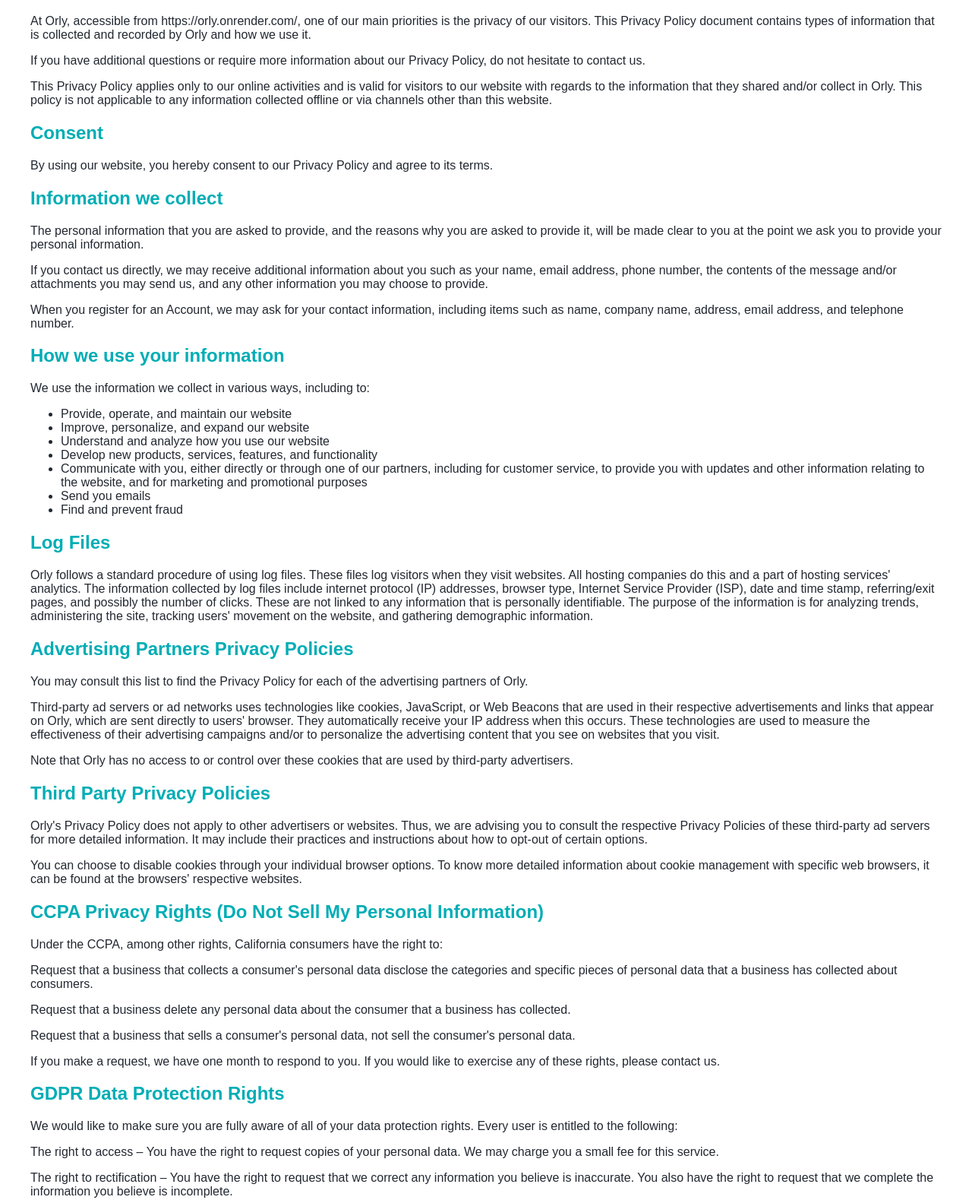
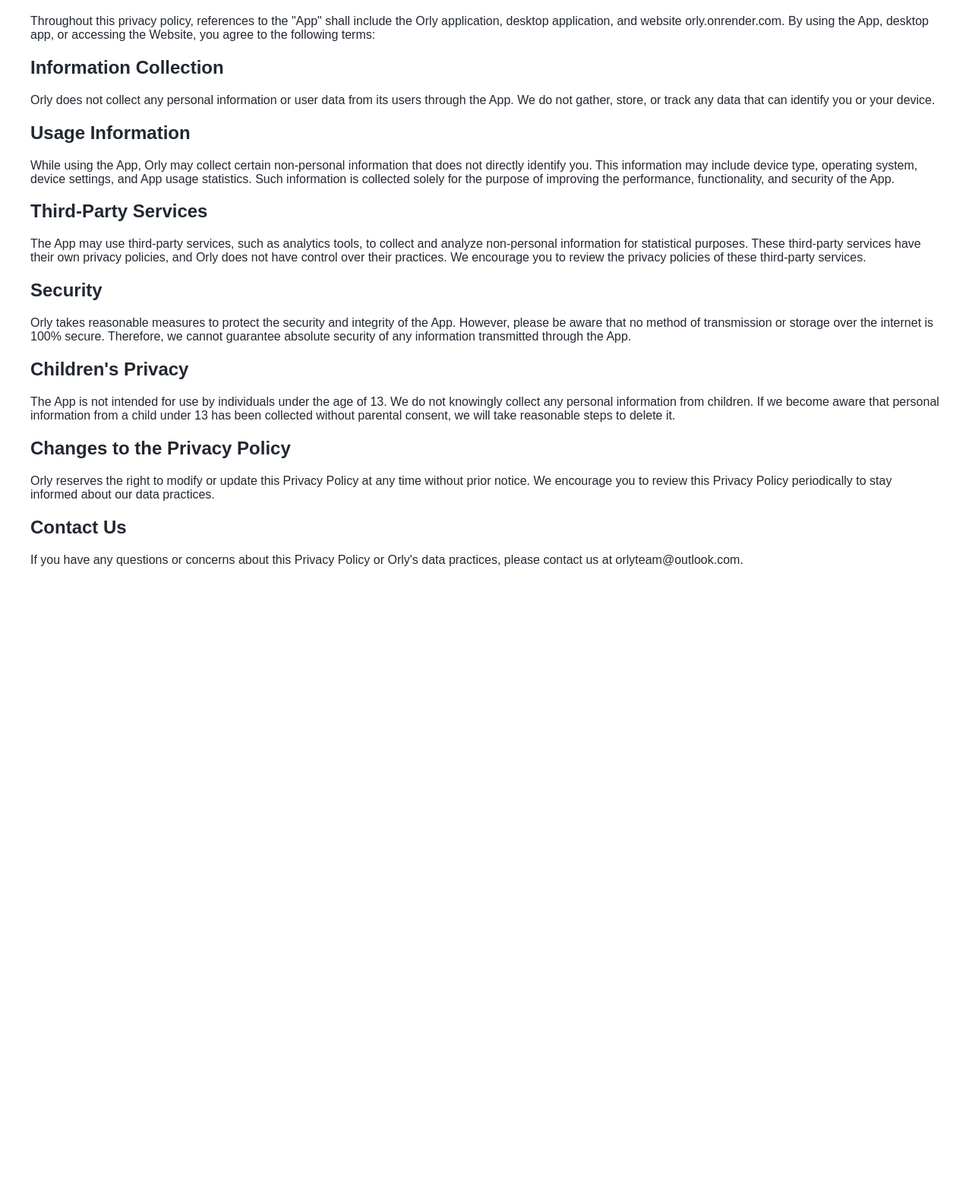
Before and after one commit to ProjectsOrly/OrlyWebsite, a plain HTML site: page privacy-policy.html in a window 1280 px wide. Shown: the part 61-1640 px from the top of the page at 76% size. After the commit the page ends 823 px from the top, so only its background shows below. Drawn offline with Linux system fonts and the light colour scheme.

Commit message:
Provide better privacy-policy

```diff
--- a/policy.css
+++ b/policy.css
@@ -6,6 +6,6 @@ body {
   }
 
 
-h1,h2{
+h1{
     color: #00adb5;
 }
--- a/privacy-policy.html
+++ b/privacy-policy.html
@@ -11,89 +11,45 @@
   <body>
     <h1>Privacy Policy for Orly</h1>
 
-    <p>At Orly, accessible from https://orly.onrender.com/, one of our main priorities is the privacy of our visitors. This Privacy Policy document contains types of information that is collected and recorded by Orly and how we use it.</p>
+    <p>
+      Throughout this privacy policy, references to the "App" shall include the Orly application, desktop application, and website orly.onrender.com. By using the App, desktop app, or accessing the Website, you agree to the following terms:
+    </p>
 
-    <p>If you have additional questions or require more information about our Privacy Policy, do not hesitate to contact us.</p>
+    <h2>Information Collection</h2>
+    <p>
+      Orly does not collect any personal information or user data from its users through the App. We do not gather, store, or track any data that can identify you or your device.
+    </p>
 
-    <p>This Privacy Policy applies only to our online activities and is valid for visitors to our website with regards to the information that they shared and/or collect in Orly. This policy is not applicable to any information collected offline or via channels other than this website.</p>
+    <h2>Usage Information</h2>
+    <p>
+      While using the App, Orly may collect certain non-personal information that does not directly identify you. This information may include device type, operating system, device settings, and App usage statistics. Such information is collected solely for the purpose of improving the performance, functionality, and security of the App.
+    </p>
 
-    <h2>Consent</h2>
+    <h2>Third-Party Services</h2>
+    <p>
+      The App may use third-party services, such as analytics tools, to collect and analyze non-personal information for statistical purposes. These third-party services have their own privacy policies, and Orly does not have control over their practices. We encourage you to review the privacy policies of these third-party services.
+    </p>
 
-    <p>By using our website, you hereby consent to our Privacy Policy and agree to its terms.</p>
+    <h2>Security</h2>
+    <p>
+      Orly takes reasonable measures to protect the security and integrity of the App. However, please be aware that no method of transmission or storage over the internet is 100% secure. Therefore, we cannot guarantee absolute security of any information transmitted through the App.
+    </p>
 
-    <h2>Information we collect</h2>
+    <h2>Children's Privacy</h2>
+    <p>
+      The App is not intended for use by individuals under the age of 13. We do not knowingly collect any personal information from children. If we become aware that personal information from a child under 13 has been collected without parental consent, we will take reasonable steps to delete it.
+    </p>
 
-    <p>The personal information that you are asked to provide, and the reasons why you are asked to provide it, will be made clear to you at the point we ask you to provide your personal information.</p>
-    <p>If you contact us directly, we may receive additional information about you such as your name, email address, phone number, the contents of the message and/or attachments you may send us, and any other information you may choose to provide.</p>
-    <p>When you register for an Account, we may ask for your contact information, including items such as name, company name, address, email address, and telephone number.</p>
+    <h2>Changes to the Privacy Policy</h2>
+    <p>
+      Orly reserves the right to modify or update this Privacy Policy at any time without prior notice. We encourage you to review this Privacy Policy periodically to stay informed about our data practices.
+    </p>
 
-    <h2>How we use your information</h2>
-
-    <p>We use the information we collect in various ways, including to:</p>
-
-    <ul>
-    <li>Provide, operate, and maintain our website</li>
-    <li>Improve, personalize, and expand our website</li>
-    <li>Understand and analyze how you use our website</li>
-    <li>Develop new products, services, features, and functionality</li>
-    <li>Communicate with you, either directly or through one of our partners, including for customer service, to provide you with updates and other information relating to the website, and for marketing and promotional purposes</li>
-    <li>Send you emails</li>
-    <li>Find and prevent fraud</li>
-    </ul>
-
-    <h2>Log Files</h2>
-
-    <p>Orly follows a standard procedure of using log files. These files log visitors when they visit websites. All hosting companies do this and a part of hosting services' analytics. The information collected by log files include internet protocol (IP) addresses, browser type, Internet Service Provider (ISP), date and time stamp, referring/exit pages, and possibly the number of clicks. These are not linked to any information that is personally identifiable. The purpose of the information is for analyzing trends, administering the site, tracking users' movement on the website, and gathering demographic information.</p>
+    <h2>Contact Us</h2>
+    <p>
+      If you have any questions or concerns about this Privacy Policy or Orly's data practices, please contact us at orlyteam@outlook.com.
+    </p>
 
 
-
-
-    <h2>Advertising Partners Privacy Policies</h2>
-
-    <P>You may consult this list to find the Privacy Policy for each of the advertising partners of Orly.</p>
-
-    <p>Third-party ad servers or ad networks uses technologies like cookies, JavaScript, or Web Beacons that are used in their respective advertisements and links that appear on Orly, which are sent directly to users' browser. They automatically receive your IP address when this occurs. These technologies are used to measure the effectiveness of their advertising campaigns and/or to personalize the advertising content that you see on websites that you visit.</p>
-
-    <p>Note that Orly has no access to or control over these cookies that are used by third-party advertisers.</p>
-
-    <h2>Third Party Privacy Policies</h2>
-
-    <p>Orly's Privacy Policy does not apply to other advertisers or websites. Thus, we are advising you to consult the respective Privacy Policies of these third-party ad servers for more detailed information. It may include their practices and instructions about how to opt-out of certain options. </p>
-
-    <p>You can choose to disable cookies through your individual browser options. To know more detailed information about cookie management with specific web browsers, it can be found at the browsers' respective websites.</p>
-
-    <h2>CCPA Privacy Rights (Do Not Sell My Personal Information)</h2>
-
-    <p>Under the CCPA, among other rights, California consumers have the right to:</p>
-    <p>Request that a business that collects a consumer's personal data disclose the categories and specific pieces of personal data that a business has collected about consumers.</p>
-    <p>Request that a business delete any personal data about the consumer that a business has collected.</p>
-    <p>Request that a business that sells a consumer's personal data, not sell the consumer's personal data.</p>
-    <p>If you make a request, we have one month to respond to you. If you would like to exercise any of these rights, please contact us.</p>
-
-    <h2>GDPR Data Protection Rights</h2>
-
-    <p>We would like to make sure you are fully aware of all of your data protection rights. Every user is entitled to the following:</p>
-    <p>The right to access – You have the right to request copies of your personal data. We may charge you a small fee for this service.</p>
-    <p>The right to rectification – You have the right to request that we correct any information you believe is inaccurate. You also have the right to request that we complete the information you believe is incomplete.</p>
-    <p>The right to erasure – You have the right to request that we erase your personal data, under certain conditions.</p>
-    <p>The right to restrict processing – You have the right to request that we restrict the processing of your personal data, under certain conditions.</p>
-    <p>The right to object to processing – You have the right to object to our processing of your personal data, under certain conditions.</p>
-    <p>The right to data portability – You have the right to request that we transfer the data that we have collected to another organization, or directly to you, under certain conditions.</p>
-    <p>If you make a request, we have one month to respond to you. If you would like to exercise any of these rights, please contact us.</p>
-
-    <h2>Children's Information</h2>
-
-    <p>Another part of our priority is adding protection for children while using the internet. We encourage parents and guardians to observe, participate in, and/or monitor and guide their online activity.</p>
-
-    <p>Orly does not knowingly collect any Personal Identifiable Information from children under the age of 13. If you think that your child provided this kind of information on our website, we strongly encourage you to contact us immediately and we will do our best efforts to promptly remove such information from our records.</p>
-
-    <h2>Changes to This Privacy Policy</h2>
-
-    <p>We may update our Privacy Policy from time to time. Thus, we advise you to review this page periodically for any changes. We will notify you of any changes by posting the new Privacy Policy on this page. These changes are effective immediately, after they are posted on this page.</p>
-
-
-    <h2>Contact Us</h2>
-
-    <p>If you have any questions or suggestions about our Privacy Policy, do not hesitate to contact us.</p>
   </body>
 </html>
```
Also changed, not shown: index.html (+1 -1 lines), terms-of-service.html (+10 -6 lines).
